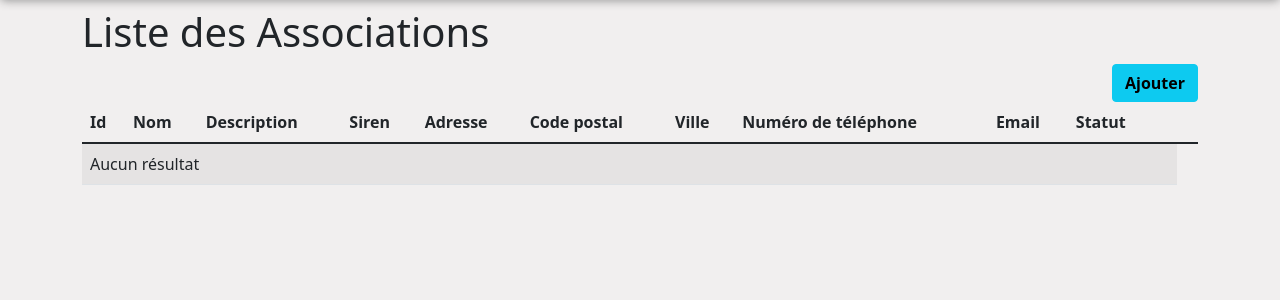
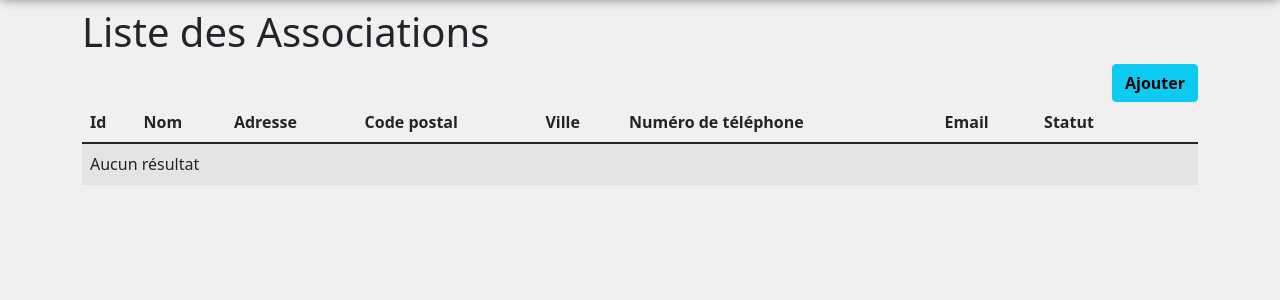
Before and after one commit to julienl81/boule-de-poils-back, a Symfony app: template templates/back/association/index.html.twig in a window 1280 px wide. Shown: the part 82-382 px from the top of the page. Run offline with Twig, Linux system fonts and the light colour scheme; the template is opened without the code that fills it, so the values that code supplies are empty; some libraries are stand-ins or nearby versions.

Commit message:
(feat):description and siren deleted  in template association

```diff
--- a/templates/back/association/index.html.twig
+++ b/templates/back/association/index.html.twig
@@ -13,8 +13,8 @@
             <tr>
                 <th>Id</th>
                 <th>Nom</th>
-                <th>Description</th>
-                <th>Siren</th>
+                {# <th>Description</th>
+                <th>Siren</th> #}
                 <th>Adresse</th>
                 <th>Code postal</th>
                 <th>Ville</th>
@@ -30,8 +30,8 @@
             <tr>
                 <td>{{ association.id }}</td>
                 <td>{{ association.name }}</td>
-                <td>{{ association.description }}</td>
-                <td>{{ association.siren }}</td>
+                {# <td>{{ association.description }}</td> #}
+                {# <td>{{ association.siren }}</td> #}
                 <td>{{ association.street }}</td>
                 <td>{{ association.zipCode }}</td>
                 <td>{{ association.city }}</td>
```
